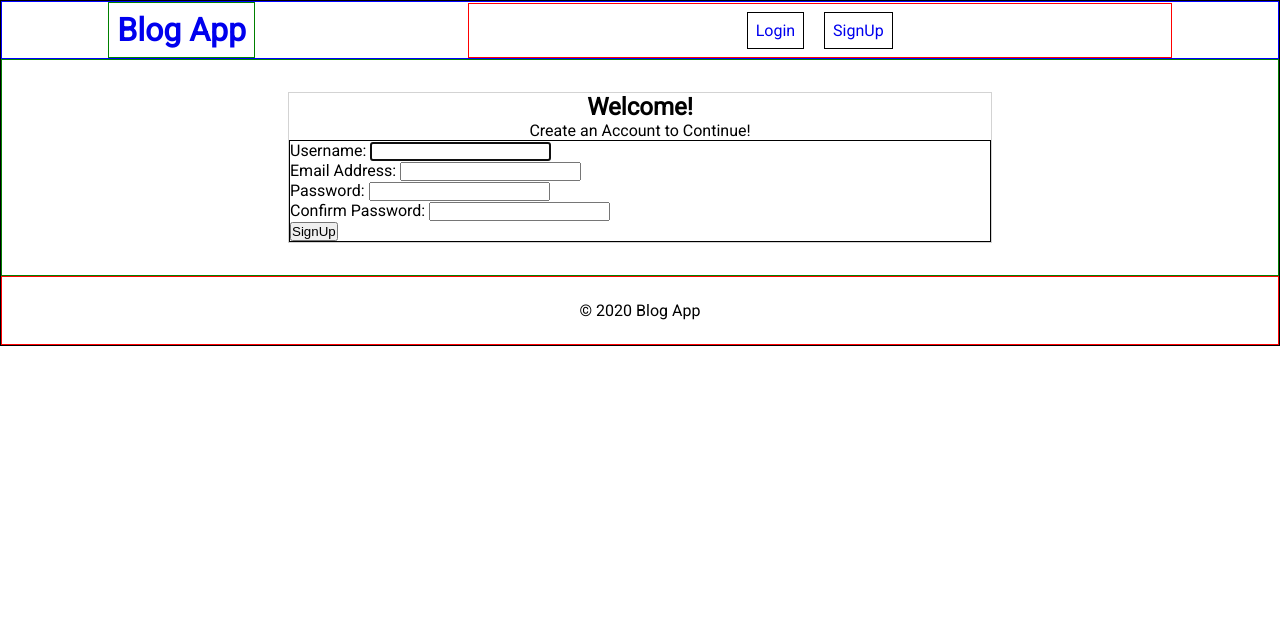
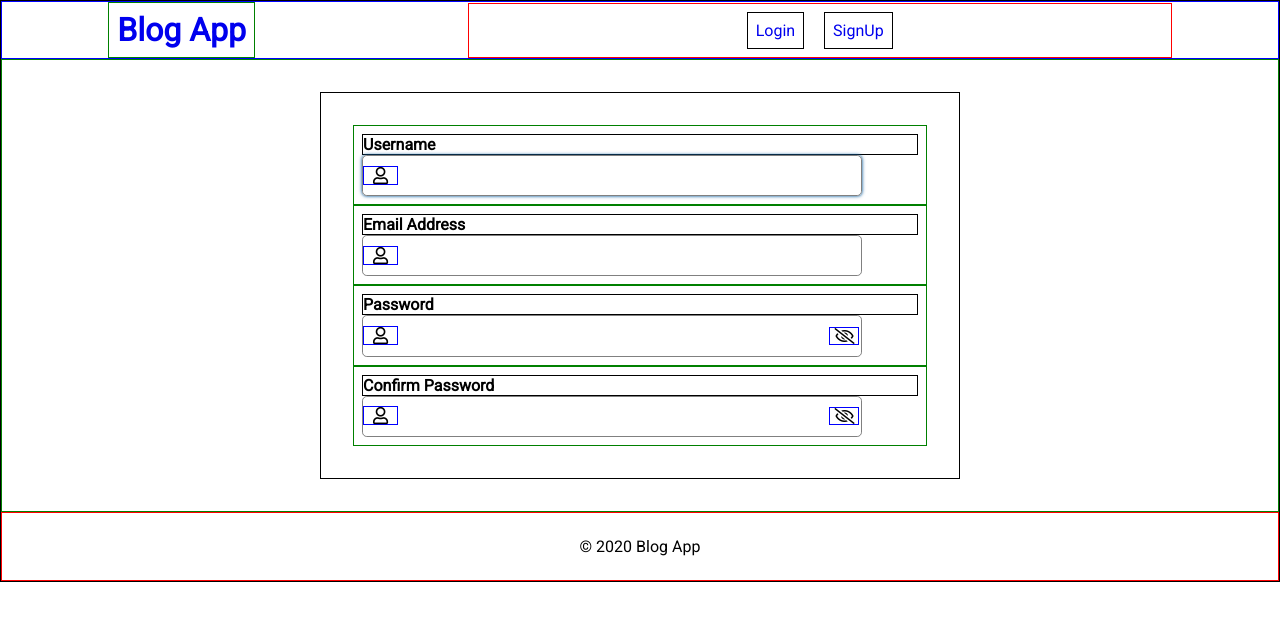
Before and after one commit to Seth250/blog-app, a Django app: page /signup/ in a window 1280 px wide. Shown: the top 621 px of the page. Run offline with Django 3.2, Linux system fonts and the light colour scheme; some libraries are stand-ins or nearby versions.

Commit message:
added more styles for the signup templates

```diff
--- a/accounts/forms.py
+++ b/accounts/forms.py
@@ -8,28 +8,45 @@ class UserSignUpForm(UserCreationForm):
 	username = forms.CharField(
 		max_length = 25,
 		widget=forms.TextInput(
-			attrs={}
-		)
+			attrs={
+				'class': 'text-input standard-input'
+			}
+		),
+		label_suffix=""
 	)
 
 	email = forms.EmailField(
 		label=_('Email Address'),
-		required=True
+		label_suffix="",
+		required=True,
+		widget=forms.TextInput(
+			attrs={
+				'class': 'text-input standard-input'
+			}
+		),
 	)
 
 	password1 = forms.CharField(
         label=_("Password"),
+        label_suffix="",
         strip=False,
         widget=forms.PasswordInput(
-        	attrs={'autocomplete': 'new-password'}
+        	attrs={
+        		'autocomplete': 'new-password',
+        		'class': 'text-input password-input'
+        	}
         ),
 	)
 
 	password2 = forms.CharField(
 	    label=_('Confirm Password'),
+	    label_suffix="",
 	    strip=False,
 	    widget=forms.PasswordInput(
-	    	attrs={'autocomplete': 'new-password'}
+	    	attrs={
+	    		'autocomplete': 'new-password',
+	    		'class': 'text-input password-input'
+	    	}
 	    )
 	)
 
--- a/accounts/static/accounts/css/styles.css
+++ b/accounts/static/accounts/css/styles.css
@@ -1,13 +1,78 @@
 .container{
-	border: 1px solid lightgrey;
-	width: 55vw;
+	/*border: 2px solid orange;*/
+	/*width: 55vw;*/
 	/*height: 50vh;*/
 }
 
-.form-header{
+/*.form-header{
+	text-align: center;
+}*/
+
+.form-container{
+	border: 1px solid black;
+	padding: 2rem;
+	width: 50vw;
+	/*align-items: center;*/
+}
+
+.form-row{
+	border: 1px solid green;
+	display: flex;
+	flex-flow: column;
+	justify-content: center;
+	/*align-items: center;*/
+	padding: 0.5rem;
+}
+
+.form-row label{
+	border: 1px solid black;
+	width: 100%;
+	font-weight: bold;
+}
+
+.input-box{
+	border: 1px solid grey;
+	border-radius: 0.3rem;
+	padding: 0.1rem 0;
+	width: 90%;
+}
+
+.input-box:focus-within{
+	outline: none;
+	box-shadow: 0.02rem 0.02rem 0.2rem 0 rgba(18, 97, 160, 0.7),
+				-0.02rem -0.02rem 0.2rem 0 rgba(18, 97, 160, 0.7);
+}
+
+.input-box i{
+	border: 1px solid blue;
+	font-size: 108%;
 	text-align: center;
 }
 
-.form-container{
-	border: 1px solid black;
+.input-box > i:nth-child(1){
+	width: 7%;
 }
+
+.password-toggler > i{
+	font-size: 100%;
+	width: 6%;
+}
+
+.text-input{
+	font: 1.08em var(--primary-font-family);
+	border: 0;
+	padding: 0.5rem 0;
+	/*height: 100%;*/
+}
+
+.text-input:focus{
+	outline: none;
+}
+
+.password-input{
+	width: 85%;
+}
+
+.standard-input{
+	width: 92%;
+}
--- a/accounts/templates/accounts/signup.html
+++ b/accounts/templates/accounts/signup.html
@@ -10,22 +10,44 @@
 
 {% block content %}
 	<div class="container">
-		<div class="form-header">
+<!-- 		<div class="form-header">
 			<h2>Welcome!</h2>
 			<p>Create an Account to Continue!</p>
-		</div>
-		<div class="form-container">
+		</div> -->
+<!-- 		<div class="form-container">
 			<form method="POST">
 				{% csrf_token %}
-				<!-- {{ form.as_p }} -->
+				<fieldset>
+					<legend class="form-legend">Create An Account</legend>
+					{% for field in form %}
+						{{ field.errors }}
+						<div>
+							{{ field.label_tag }}
+							{{ field }}
+						</div>
+				{% endfor %}
+				</fieldset>
+				<button type="submit">SignUp</button>
+			</form>
+		</div> -->
+		<div class="form-container">
+			<form>
+				{% csrf_token %}
 				{% for field in form %}
 					{{ field.errors }}
-					<div>
+					<div class="form-row">
 						{{ field.label_tag }}
-						{{ field }}
+						<div class="input-box">
+							<i class="far fa-user"></i>
+							{{ field }}
+							{% if 'password' in field.name %}
+								<a class="password-toggler">
+									<i class="far fa-eye-slash"></i>
+								</a>
+							{% endif %}
+						</div>
 					</div>
 				{% endfor %}
-				<button type="submit">SignUp</button>
 			</form>
 		</div>
 	</div>
--- a/blog/templates/blog/base.html
+++ b/blog/templates/blog/base.html
@@ -9,6 +9,7 @@
 		<title>{% block title %}{% endblock title %}</title>
 		<link href="https://fonts.googleapis.com/css?family=Roboto" rel="stylesheet" />
 		<link href="{% static 'blog/css/styles.css' %}" rel="stylesheet" />
+		<link href="https://cdnjs.cloudflare.com/ajax/libs/font-awesome/5.13.0/css/all.min.css" rel="stylesheet">
 		{% block styles %}
 		{% endblock styles %}
 	</head>
```
Also changed, not shown: 2 other files.
